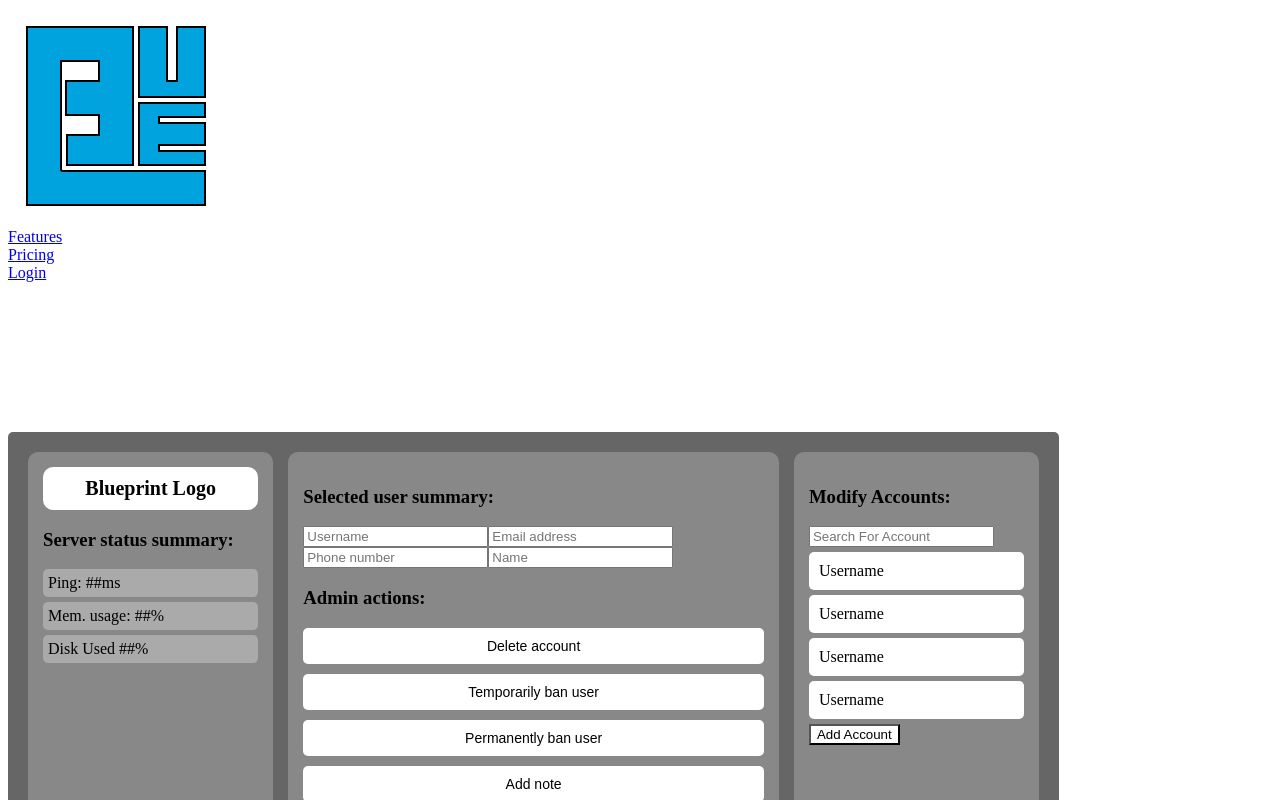
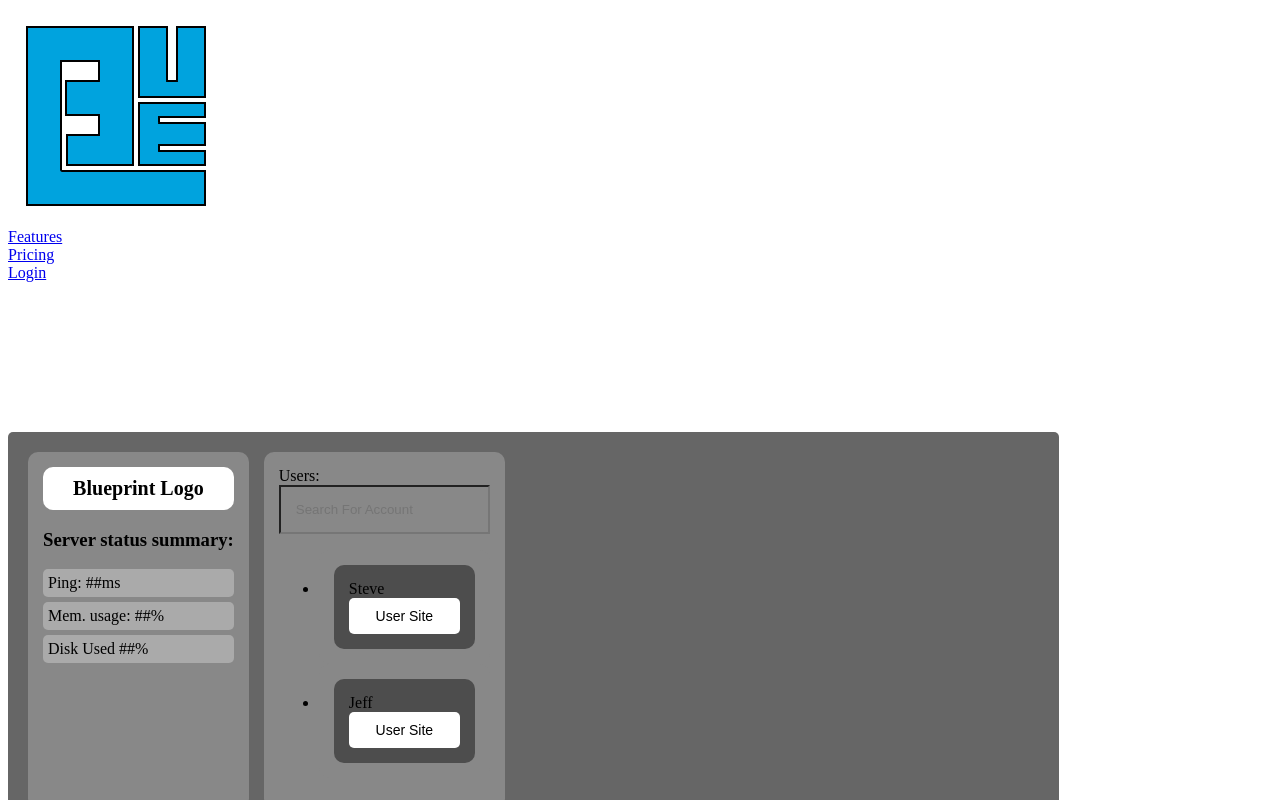
Before and after one commit to conner-chil32/Blueprint, a Next.js app in the folder blueprint/: page /admin-page in a window 1280 px wide. Shown: the top 800 px of the page. Built offline with nearby package versions, Linux system fonts and the light colour scheme.

Commit message:
nightly update

```diff
--- a/blueprint/src/app/admin-page/page.js
+++ b/blueprint/src/app/admin-page/page.js
@@ -1,7 +1,18 @@
 import Navbar from "../components/navbar";
 import styles from "./page.module.css";
 
+class User {
+
+  constructor(id, name, sites) {
+    this.id = id
+    this.name = name
+    this.sites = sites
+  }
+}
+
 export default function RawHTMLPage() {
+  const users = [new User(1, "Steve", ["http://localhost:8000/site1"]), new User(2, "Jeff", ["htttp://localhost:8000/site2"])]
+
   return (
     <>
       <Navbar />
@@ -19,37 +30,21 @@ export default function RawHTMLPage() {
 
         {/* Center Section: Selected User Summary & Admin Actions */}
         <div className={styles.box}>
-          <h3>Selected user summary:</h3>
-          <input type="text" placeholder="Username" />
-          <input type="text" placeholder="Email address" />
-          <input type="text" placeholder="Phone number" />
-          <input type="text" placeholder="Name" />
-
-          <h3>Admin actions:</h3>
-          <div className={styles.actions}>
-            <button>Delete account</button>
-            <button>Temporarily ban user</button>
-            <button>Permanently ban user</button>
-            <button>Add note</button>
-          </div>
-        </div>
-
-        {/* Right Section: Modify Accounts */}
-        <div className={styles.box}>
-          <h3>Modify Accounts:</h3>
-          <input type="text" placeholder="Search For Account" />
-          <div className={styles.accountList}>
-            <div>Username</div>
-            <div>Username</div>
-            <div>Username</div>
-            <div>Username</div>
-          </div>
-          <button className={styles.addAccount}>Add Account</button>
-        </div>
-
-        {/* Bottom Section: Server Status Graphs */}
-        <div className={styles.graphContainer}>
-          <h3>Server Status Graphs (Placeholder)</h3>
+        <div>Users:</div>
+        <input className={styles.searchUser} type="text" placeholder="Search For Account" ></input>
+          <ul>
+            {users.map((user) => (
+              <li key={user.id}>
+                <div className={styles.box}>
+                  <div className={styles.listelement}>{user.name}
+                    <div className={styles.actions}>
+                      <button>User Site</button>
+                    </div>
+                  </div>
+                </div>
+              </li>
+            ))}
+          </ul>
         </div>
       </div>
     </>
--- a/blueprint/src/app/admin-page/page.module.css
+++ b/blueprint/src/app/admin-page/page.module.css
@@ -4,8 +4,7 @@
   background: #666;
   padding: 20px;
   border-radius: 5px;
-  display: grid;
-  grid-template-columns: 1fr 2fr 1fr;
+  display: flex;
   gap: 15px;
   transform: translateY(150px);
 }
@@ -14,6 +13,13 @@
     background: #888;
     padding: 15px;
     border-radius: 10px;
+  }
+
+  .listelement {
+    background: #4d4d4d;
+    padding: 15px;
+    border-radius: 10px;
+    align-items: flex-start;
   }
 
   .logo {
@@ -86,3 +92,8 @@
     align-items: center;
     text-align: center;
   }
+  .searchUser {
+    background-color: var(--text-background);
+    border-radius: var(--border-weight);
+    padding: 15px;
+  }
```
Also changed, not shown: 1 other file (tests, documents, lock files or other folders).
